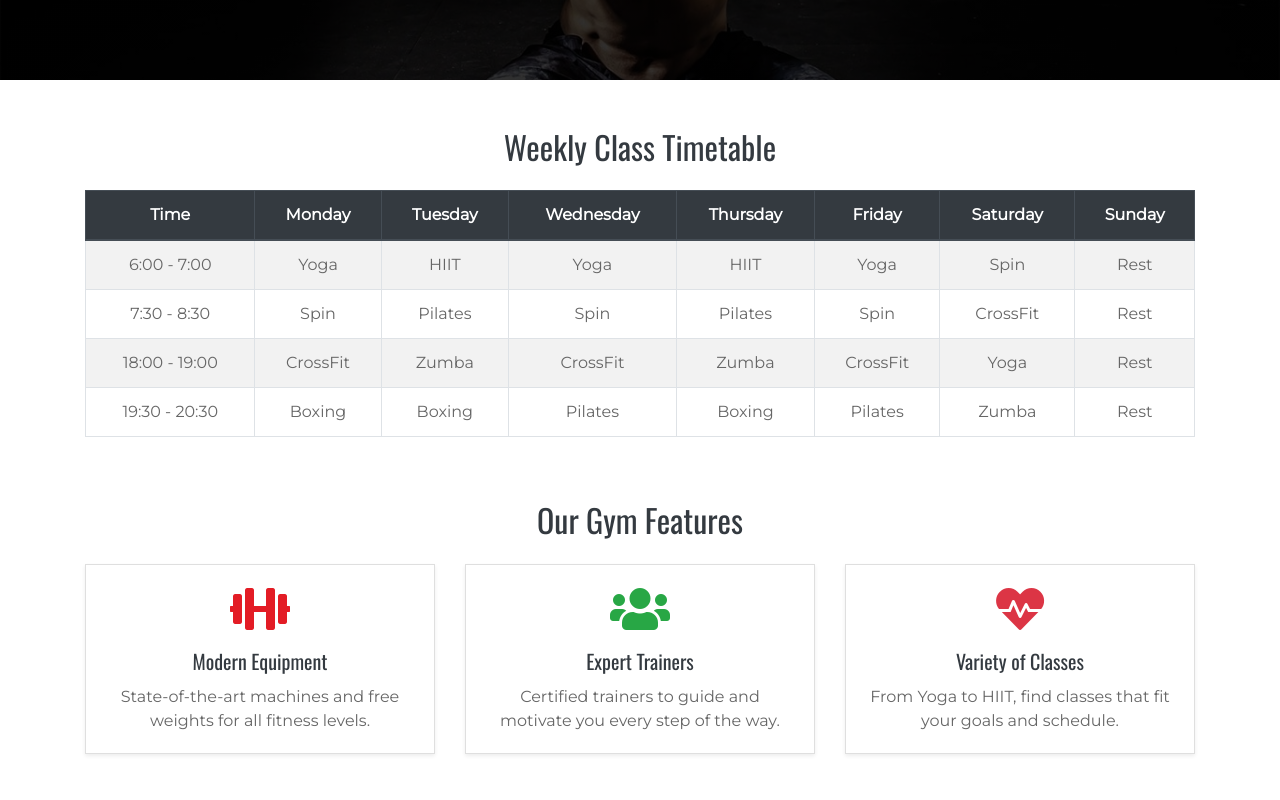
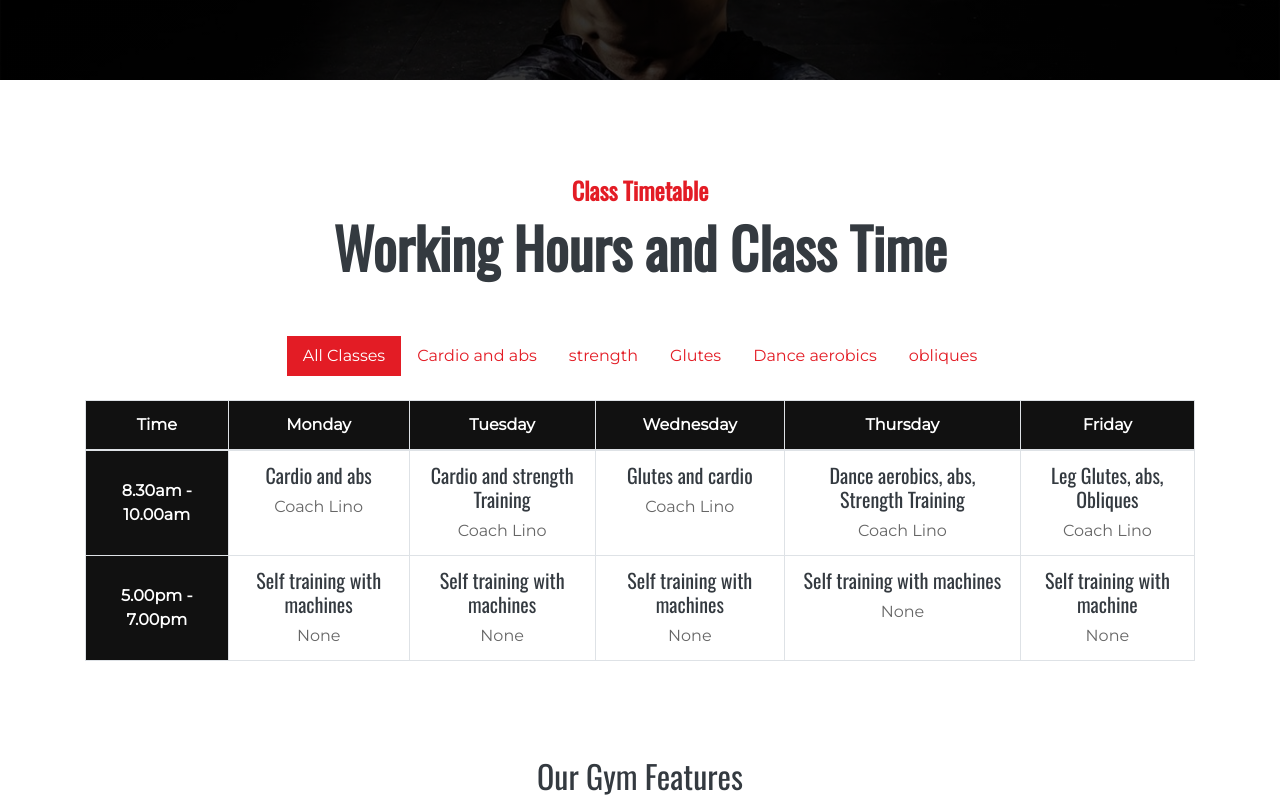
Before and after one commit to Othnielfire3/lino-gym-website, a plain HTML site: page classes.html in a window 1280 px wide. Shown: the part 320-1120 px from the top of the page. Drawn offline with nearby package versions, Linux system fonts and the light colour scheme; files whose address does not match are found by name.

Commit message:
new function

```diff
--- a/classes.html
+++ b/classes.html
@@ -65,11 +65,35 @@
 
 
     <!-- Classes Timetable Start -->
-    <div class="container my-5">
-        <h2 class="text-center mb-4">Weekly Class Timetable</h2>
+      <div class="container gym-feature py-5">
+        <div class="d-flex flex-column text-center mb-5">
+            <h4 class="text-primary font-weight-bold">Class Timetable</h4>
+            <h4 class="display-4 font-weight-bold">Working Hours and Class Time</h4>
+        </div>
+        <div class="tab-class">
+            <ul class="nav nav-pills justify-content-center mb-4">
+                <li class="nav-item">
+                    <a class="nav-link active" data-toggle="pill" href="#class-all">All Classes</a>
+                </li>
+                <li class="nav-item">
+                    <a class="nav-link" data-toggle="pill" href="#class-cardio and abs">Cardio and abs</a>
+                </li>
+                <li class="nav-item">
+                    <a class="nav-link" data-toggle="pill" href="#class-strength">strength</a>
+                </li>
+                <li class="nav-item">
+                    <a class="nav-link" data-toggle="pill" href="#class-Glutes">Glutes</a>
+                </li>
+                     <a class="nav-link" data-toggle="pill" href="#class-Dance aerobics">Dance aerobics</a>
+                </li>
+                     <a class="nav-link" data-toggle="pill" href="#obliques">obliques</a>
+                </li>
+            </ul>
+            <div class="tab-content">
+                <div id="class-all" class="container tab-pane p-0 active">
                     <div class="table-responsive">
-            <table class="table table-bordered table-striped text-center">
-                <thead class="thead-dark">
+                        <table class="table table-bordered table-lg m-0">
+                            <thead class="bg-secondary text-white text-center">
                                 <tr>
                                     <th>Time</th>
                                     <th>Monday</th>
@@ -77,55 +101,41 @@
                                     <th>Wednesday</th>
                                     <th>Thursday</th>
                                     <th>Friday</th>
-                        <th>Saturday</th>
-                        <th>Sunday</th>
+
                                 </tr>
                             </thead>
-                <tbody>
+                            <tbody class="text-center">
                                 <tr>
-                        <td>6:00 - 7:00</td>
-                        <td>Yoga</td>
-                        <td>HIIT</td>
-                        <td>Yoga</td>
-                        <td>HIIT</td>
-                        <td>Yoga</td>
-                        <td>Spin</td>
-                        <td>Rest</td>
+                                    <th class="bg-secondary text-white align-middle">8.30am - 10.00am</th>
+                                    <td><h5>Cardio and abs</h5>Coach Lino</td>
+                                    <td><h5>Cardio and strength Training</h5>Coach Lino</td>
+                                    <td><h5>Glutes and cardio</h5>Coach Lino</td>
+                                    <td><h5>Dance aerobics, abs, Strength Training</h5>Coach Lino</td>
+                                    <td><h5>Leg Glutes, abs, Obliques</h5>Coach Lino</td>
                                 </tr>
+
                                 <tr>
-                        <td>7:30 - 8:30</td>
-                        <td>Spin</td>
-                        <td>Pilates</td>
-                        <td>Spin</td>
-                        <td>Pilates</td>
-                        <td>Spin</td>
-                        <td>CrossFit</td>
-                        <td>Rest</td>
-                    </tr>
-                    <tr>
-                        <td>18:00 - 19:00</td>
-                        <td>CrossFit</td>
-                        <td>Zumba</td>
-                        <td>CrossFit</td>
-                        <td>Zumba</td>
-                        <td>CrossFit</td>
-                        <td>Yoga</td>
-                        <td>Rest</td>
-                    </tr>
-                    <tr>
-                        <td>19:30 - 20:30</td>
-                        <td>Boxing</td>
-                        <td>Boxing</td>
-                        <td>Pilates</td>
-                        <td>Boxing</td>
-                        <td>Pilates</td>
-                        <td>Zumba</td>
-                        <td>Rest</td>
+                                    <th class="bg-secondary text-white align-middle">5.00pm - 7.00pm</th>
+                                    <td><h5>Self training with machines</h5>None</td>
+                                    <td><h5>Self training with machines</h5>None</td>
+                                    <td><h5>Self training with machines</h5>None</td>
+                                    <td><h5>Self training with machines</h5>None</td>
+                                    <td><h5>Self training with machine</h5>None</td>
+
                                 </tr>
                             </tbody>
                         </table>
                     </div>
                 </div>
+
+                            </tbody>
+                        </table>
+                    </div>
+                </div>
+            </div>
+        </div>
+    </div>
+
     <!-- Classes Timetable End -->
 
 
@@ -164,7 +174,50 @@
         </div>
     </div>
     <!-- Gym Features End -->
-
+    <!-- BMI Calculation Start -->
+    <div class="container my-5">
+        <h2 class="text-center mb-4">BMI Calculator</h2>
+        <div class="row justify-content-center">
+            <div class="col-md-6">
+                <form id="bmiForm">
+                    <div class="form-group mb-3">
+                        <label for="weight">Weight (kg):</label>
+                        <input type="number" class="form-control" id="weight" required>
+                    </div>
+                    <div class="form-group mb-3">
+                            <label for="height">Height (cm):</label>
+                            <input type="number" class="form-control" id="height" required>
+                    </div>
+                    <button type="submit" class="btn btn-primary btn-block">Calculate BMI</button>
+                </form>
+                <div id="bmiResult" class="mt-4 text-center"></div>
+            </div>
+        </div>
+    </div>
+    <script>
+        document.getElementById('bmiForm').addEventListener('submit', function(event) {
+            event.preventDefault();
+            const weight = parseFloat(document.getElementById('weight').value);
+            const height = parseFloat(document.getElementById('height').value) / 100; // convert cm to meters
+            if (weight > 0 && height > 0) {
+                const bmi = (weight / (height * height)).toFixed(2);
+                let category = '';
+                if (bmi < 18.5) {
+                    category = 'Underweight';
+                } else if (bmi < 24.9) {
+                    category = 'Normal weight';
+                } else if (bmi < 29.9) {
+                    category = 'Overweight';
+                } else {
+                    category = 'Obesity';
+                }
+                document.getElementById('bmiResult').innerHTML = `<h4>Your BMI: ${bmi}</h4><p>Category: ${category}</p>`;
+            } else {
+                document.getElementById('bmiResult').innerHTML = '<p class="text-danger">Please enter valid weight and height.</p>';
+            }
+        });
+    </script>
+    <!-- BMI Calculation End -->
 
 
   <!-- Footer Start -->
```
Also changed, not shown: Contact.html (+12 -12 lines). Lines whose indentation alone changed are shown as unchanged.
